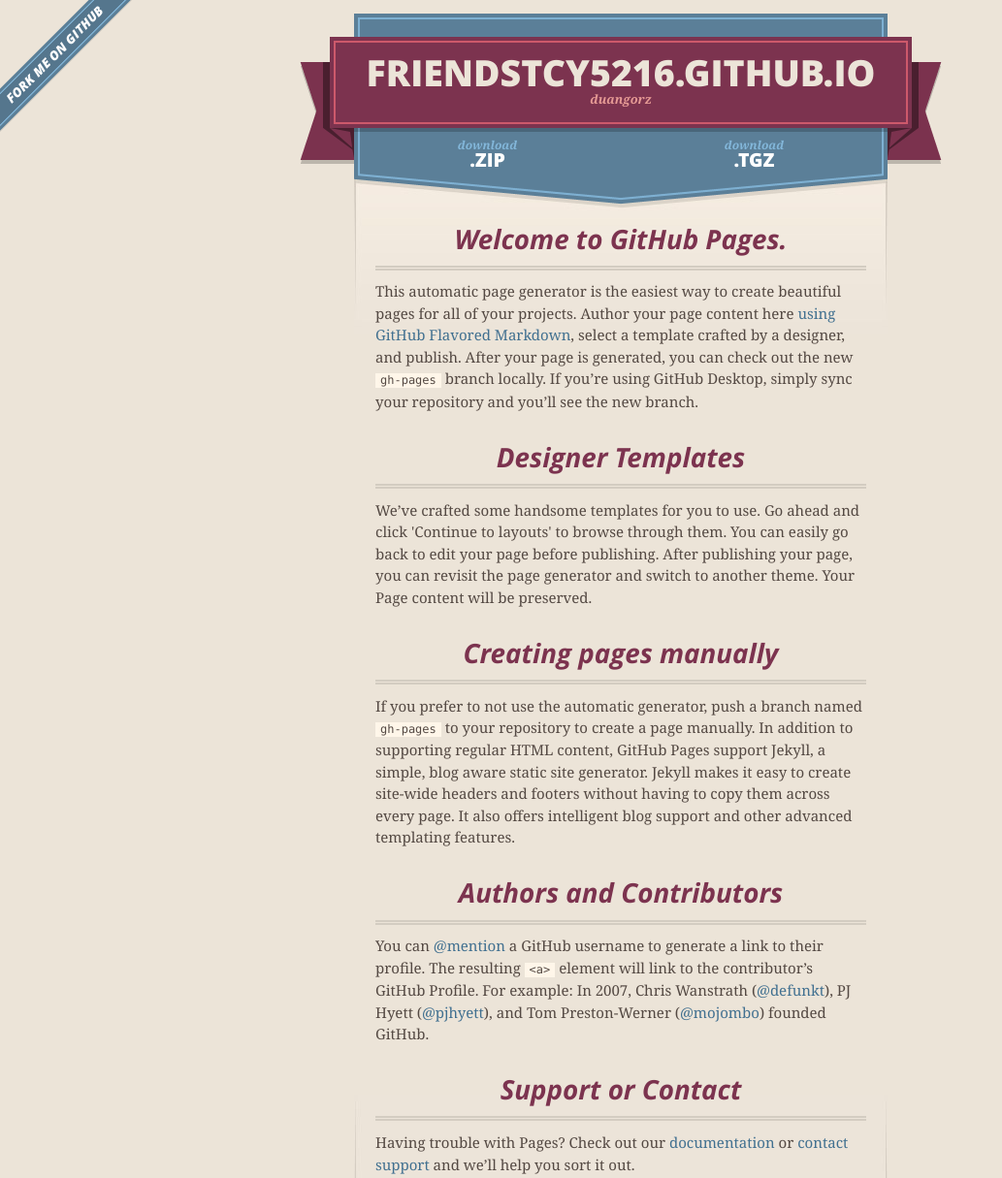
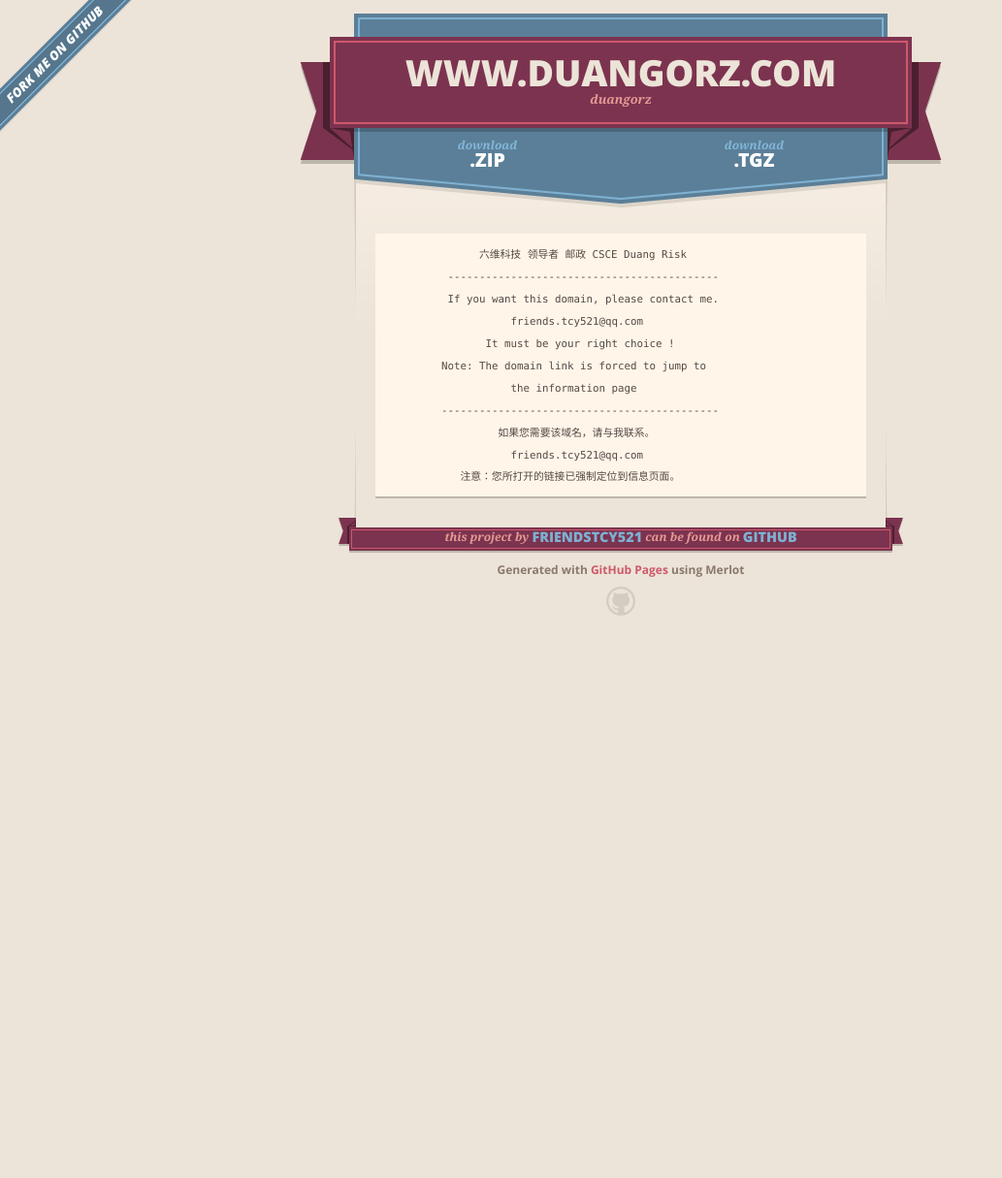
Before and after one commit to friendstcy521/friendstcy5216.github.io, a plain HTML site: page index.html in a window 1280 px wide. Shown: the top 1215 px of the page at 97% size, without its empty margins (0-1033 px from the left). After the commit the page ends 800 px from the top, so only its background shows below. Drawn offline with nearby package versions, Linux system fonts and the light colour scheme.

```diff
--- a/index.html
+++ b/index.html
@@ -17,7 +17,7 @@
         $('#main_content').headsmart()
       })
     </script>
-    <title>Friendstcy5216.GitHub.io by friendstcy521</title>
+    <title>www.duangorz.com by friendstcy521</title>
   </head>
 
   <body>
@@ -27,7 +27,7 @@
       <header>
         <span class="ribbon-outer">
           <span class="ribbon-inner">
-            <h1>Friendstcy5216.GitHub.io</h1>
+            <h1>www.duangorz.com</h1>
             <h2>duangorz</h2>
           </span>
           <span class="left-tail"></span>
@@ -46,30 +46,18 @@
 
 
       <section id="main_content">
-        <h3>
-<a id="welcome-to-github-pages" class="anchor" href="#welcome-to-github-pages" aria-hidden="true"><span class="octicon octicon-link"></span></a>Welcome to GitHub Pages.</h3>
-
-<p>This automatic page generator is the easiest way to create beautiful pages for all of your projects. Author your page content here <a href="https://guides.github.com/features/mastering-markdown/">using GitHub Flavored Markdown</a>, select a template crafted by a designer, and publish. After your page is generated, you can check out the new <code>gh-pages</code> branch locally. If you’re using GitHub Desktop, simply sync your repository and you’ll see the new branch.</p>
-
-<h3>
-<a id="designer-templates" class="anchor" href="#designer-templates" aria-hidden="true"><span class="octicon octicon-link"></span></a>Designer Templates</h3>
-
-<p>We’ve crafted some handsome templates for you to use. Go ahead and click 'Continue to layouts' to browse through them. You can easily go back to edit your page before publishing. After publishing your page, you can revisit the page generator and switch to another theme. Your Page content will be preserved.</p>
-
-<h3>
-<a id="creating-pages-manually" class="anchor" href="#creating-pages-manually" aria-hidden="true"><span class="octicon octicon-link"></span></a>Creating pages manually</h3>
-
-<p>If you prefer to not use the automatic generator, push a branch named <code>gh-pages</code> to your repository to create a page manually. In addition to supporting regular HTML content, GitHub Pages support Jekyll, a simple, blog aware static site generator. Jekyll makes it easy to create site-wide headers and footers without having to copy them across every page. It also offers intelligent blog support and other advanced templating features.</p>
-
-<h3>
-<a id="authors-and-contributors" class="anchor" href="#authors-and-contributors" aria-hidden="true"><span class="octicon octicon-link"></span></a>Authors and Contributors</h3>
-
-<p>You can <a href="https://github.com/blog/821" class="user-mention">@mention</a> a GitHub username to generate a link to their profile. The resulting <code>&lt;a&gt;</code> element will link to the contributor’s GitHub Profile. For example: In 2007, Chris Wanstrath (<a href="https://github.com/defunkt" class="user-mention">@defunkt</a>), PJ Hyett (<a href="https://github.com/pjhyett" class="user-mention">@pjhyett</a>), and Tom Preston-Werner (<a href="https://github.com/mojombo" class="user-mention">@mojombo</a>) founded GitHub.</p>
-
-<h3>
-<a id="support-or-contact" class="anchor" href="#support-or-contact" aria-hidden="true"><span class="octicon octicon-link"></span></a>Support or Contact</h3>
-
-<p>Having trouble with Pages? Check out our <a href="https://help.github.com/pages">documentation</a> or <a href="https://github.com/contact">contact support</a> and we’ll help you sort it out.</p>
+        <pre><code>               六维科技 领导者 邮政 CSCE Duang Risk
+          -------------------------------------------
+          If you want this domain, please contact me.
+                    friends.tcy521@qq.com
+                It must be your right choice !
+         Note: The domain link is forced to jump to
+                    the information page
+         --------------------------------------------
+                  如果您需要该域名，请与我联系。
+                    friends.tcy521@qq.com
+            注意：您所打开的链接已强制定位到信息页面。
+</code></pre>
       </section>
 
       <footer>
```
Also changed, not shown: params.json (+1 -1 lines).
